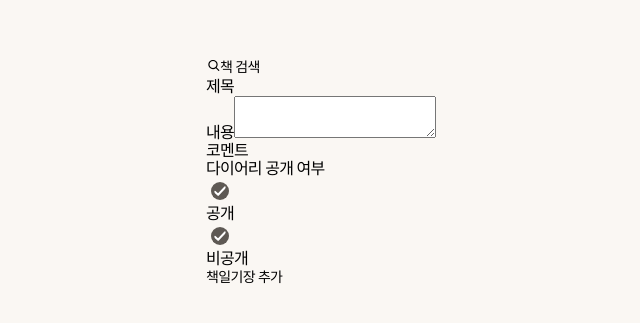
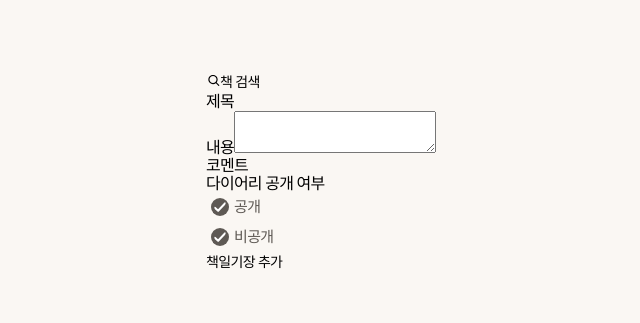
Before and after one commit to doheek2/lookbook, a React (Create React App) app: page /diaryForm in a window 1280 px wide. Shown: the part 229-552 px from the top of the page, without its empty margins (296-936 px from the left). Built offline with nearby package versions, Linux system fonts and the light colour scheme; no server answers; a web font is replaced by a local one.

Commit message:
fix: 모바일/웹 색상 수정

```diff
--- a/src/routes/DiaryForm/CheckboxContainer/checkboxContainer.module.scss
+++ b/src/routes/DiaryForm/CheckboxContainer/checkboxContainer.module.scss
@@ -1,15 +1,29 @@
 @use '/src/styles/constants/colors';
 @use '/src/styles/mixins/flexbox';
 
+.checkbox {
+  @include flexbox.flexbox(start, center);
+  width: 100px;
+  height: 30px;
+
+  label {
+    font-size: 15px;
+    color: colors.$BLACK;
+  }
+}
+
 @media screen and (max-width: 625px) {
   .checkbox {
-    @include flexbox.flexbox(start, center);
-    width: 100px;
-    height: 30px;
-
     label {
-      font-size: 15px;
       color: colors.$BLACK;
     }
   }
 }
+
+@media screen and (min-width: 625px) {
+  .checkbox {
+    label {
+      color: colors.$BACKGROUND_MOBILE3;
+    }
+  }
+}
```
